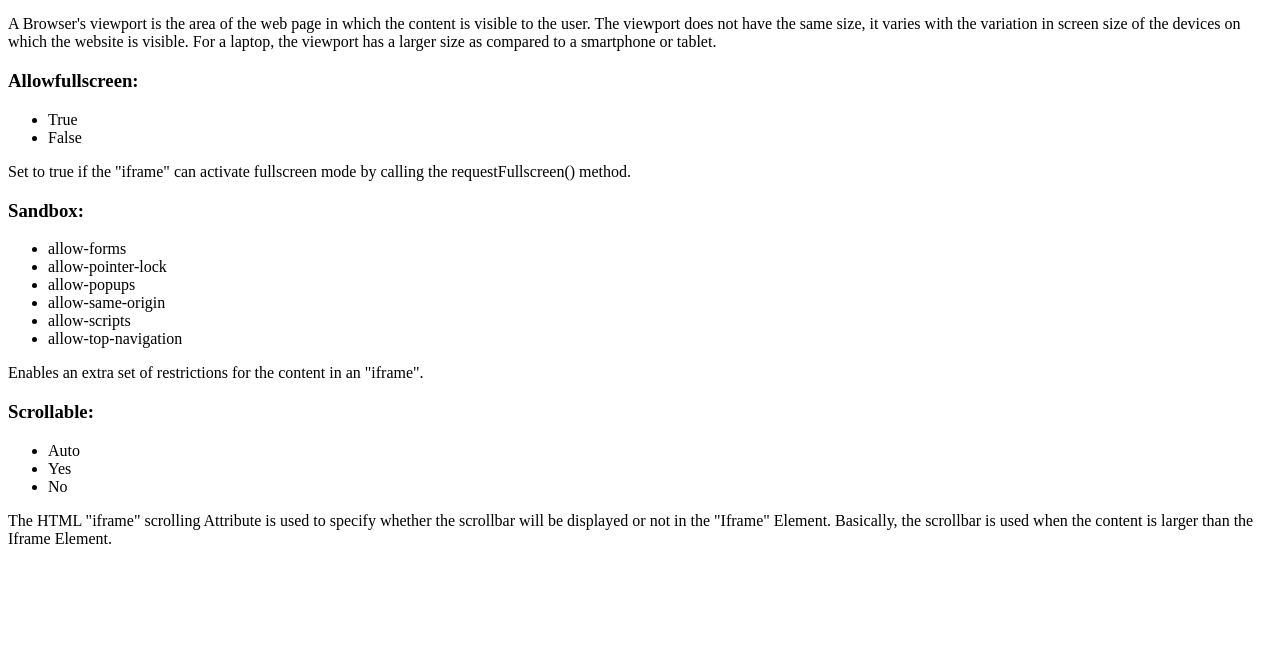
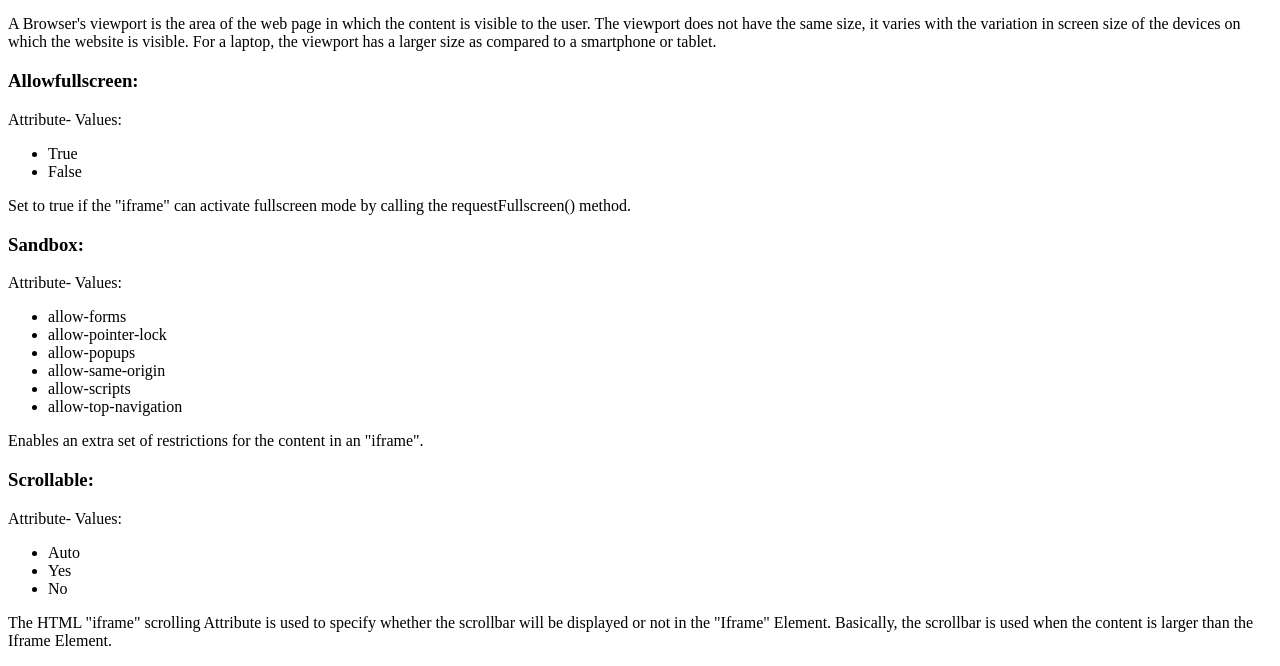
Before and after one commit to harikrishna87/Day-9-Task, a plain HTML site: page index.html in a window 1280 px wide. Shown: the part 4156-4822 px from the top of the page. Before the commit the page ends 4720 px from the top, so only its background shows below. Drawn offline with Linux system fonts and the light colour scheme.

Commit message:
Update index.html

```diff
--- a/index.html
+++ b/index.html
@@ -50,6 +50,7 @@
         <h3>
             Allowfullscreen:
         </h3>
+        <a> Attribute- Values:</a>
         <ul>
             <li>True</li>
             <li>False</li>
@@ -63,6 +64,7 @@
         <h3>
             Sandbox:
         </h3>
+        <a> Attribute- Values:</a>
         <ul>
             <li>allow-forms</li>
             <li>allow-pointer-lock</li>
@@ -80,6 +82,7 @@
         <h3>
             Scrollable:
         </h3>
+        <a> Attribute- Values:</a>
         <ul>
             <li>Auto</li>
             <li>Yes</li>
```
